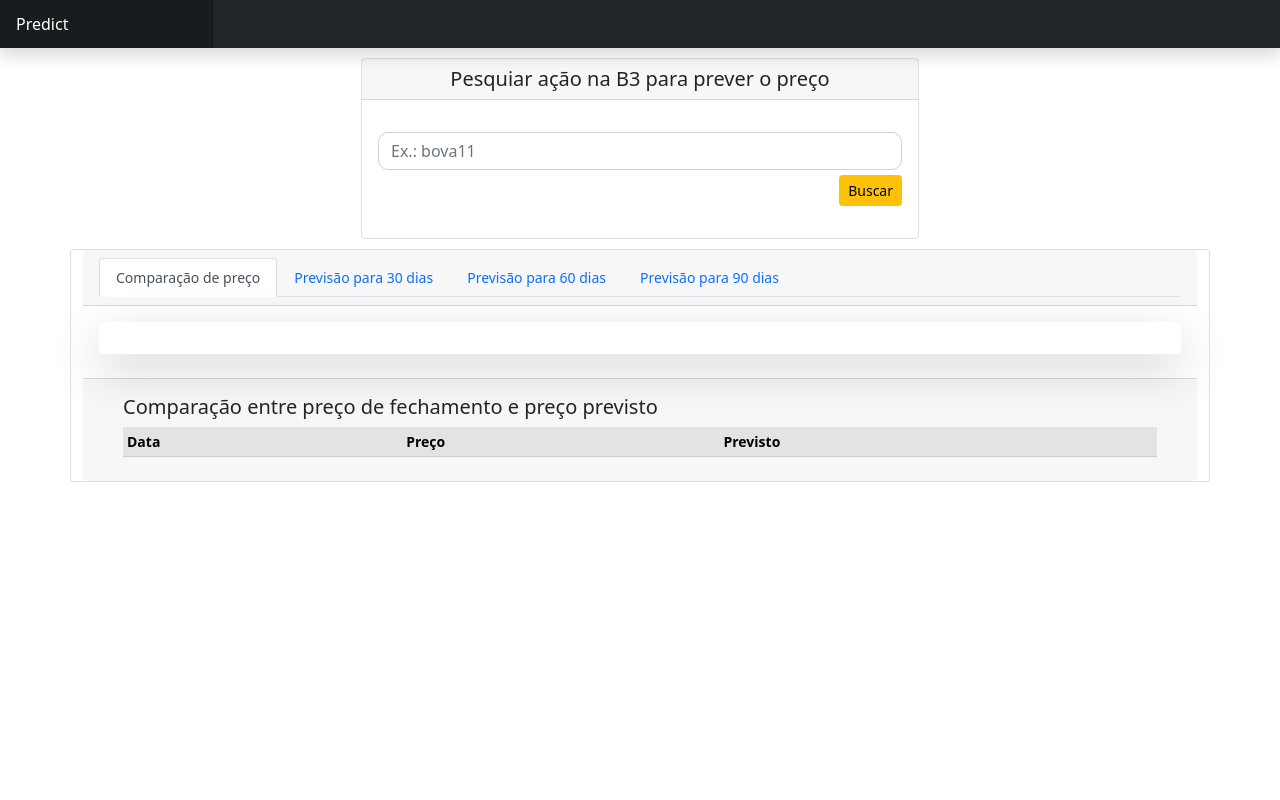
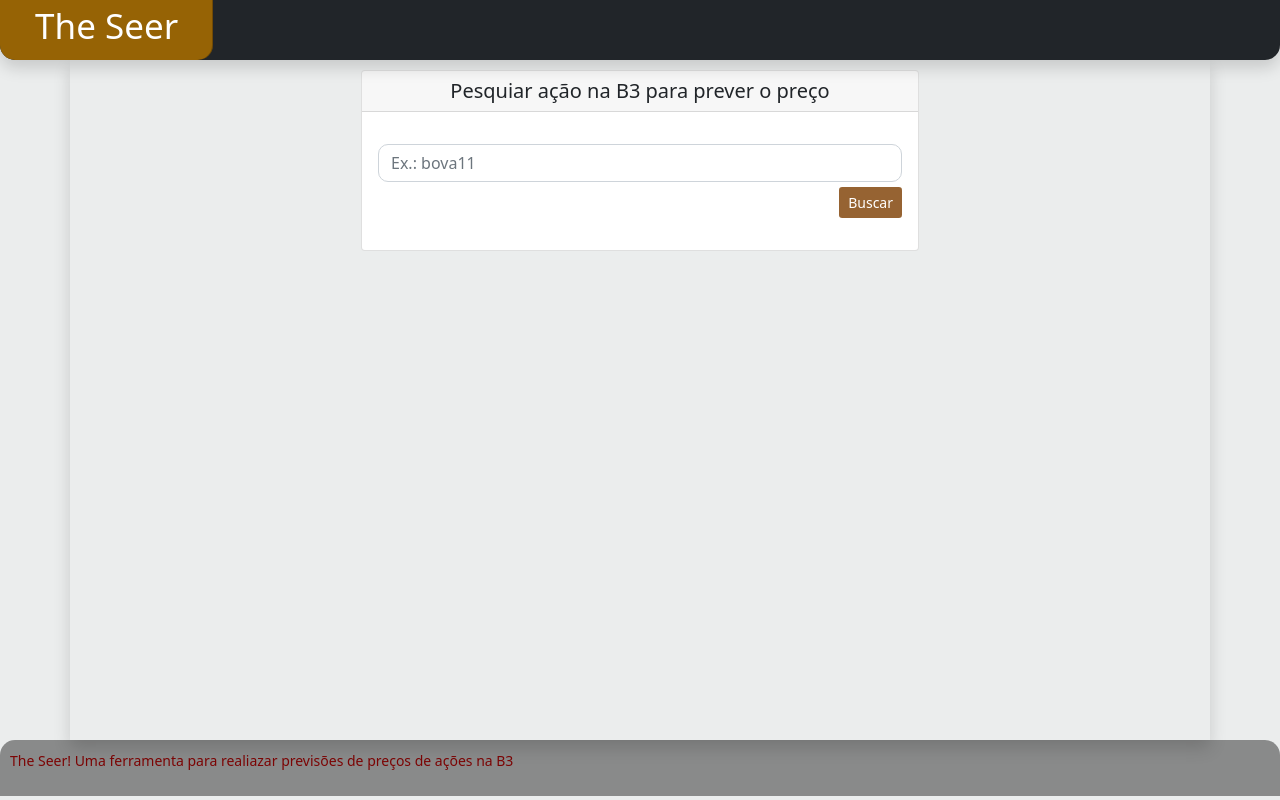
Before and after one commit to OberisSantos/predictPrecoAcao, a Django app: page / in a window 1280 px wide. Run offline with Django 3.2, Linux system fonts and the light colour scheme; lists and menus that the app fills with data are empty; some libraries are stand-ins or nearby versions.

Commit message:
Template

```diff
--- a/acao/static/css/style.css
+++ b/acao/static/css/style.css
@@ -3,7 +3,6 @@
     padding: 0;
     vertical-align: baseline;
 }
-
 
 
 #searchHome{
--- a/acao/static/js/lstm_json.js
+++ b/acao/static/js/lstm_json.js
@@ -1,5 +1,4 @@
-/**
-var xArray = ['2022-01-19','2022-01-20','2022-01-21','2022-01-24', '2022-01-24'];
+/*var xArray = ['2022-01-19','2022-01-20','2022-01-21','2022-01-24', '2022-01-24'];
 var yArray = [100.470799,100.825146,101.050026,101.169745];
 
 var xArray2 = ['2022-01-19','2022-01-20','2022-01-21','2022-01-24'];
@@ -22,43 +21,59 @@ var layout = {
 };
 
 // Display using Plotly
-Plotly.newPlot("real", data, layout);*/
+Plotly.newPlot("real", data, layout);
+*/
 
 function criarTabelaReal(data, preco, previsao){
+
+  console.log('foi');
   this.data = data;
   this.preco = preco;
   this.previsao = previsao;
 
   var corpo_tabela = document.querySelector("#tablereal");
-  var fim = data.length - 1;
-  for(var i=fim; i >fim - 30; i-- ){
+  //var fim = data.length - 1;
+  //for(var i=fim; i >fim - 30; i-- ){
+  for(var i=0; i < 90; i++ ){
     //formatar a data
-    var date = data[i];
-    var dataFormatada = date.toLocaleDateString('pt-BR', {timeZone: 'UTC'});
+    //var date = data[i];
+    //var dataFormatada = date.toLocaleDateString('pt-BR', {timeZone: 'UTC'});
     //Criar os elementos
     var linha = document.createElement("tr");
     var campo_data = document.createElement("td");
     var campo_preco = document.createElement("td");
     var campo_previsao = document.createElement("td");
+    var campo_diferenca = document.createElement("td");
+    var campo_porcentagem = document.createElement("td");
     //Criar estilo
-    //linha.className = "nomeclasse";
+    //corpo_tabela.className = "table";
 
 
     //Criar nós
-    var texto_data = document.createTextNode(dataFormatada);
+    //var texto_data = document.createTextNode(dataFormatada);
+    var texto_data = document.createTextNode(i+1);
     var texto_preco = document.createTextNode(parseFloat(preco[i]).toFixed(4));
     var texto_previsao = document.createTextNode(parseFloat(previsao[i]).toFixed(4));
+    var diferenca = Math.abs(parseFloat(preco[i] - previsao[i]).toFixed(4));
+    var texto_diferenca = document.createTextNode(diferenca);
+    var porcentagem = parseFloat((diferenca * 100) /  preco[i]).toFixed(2);
+    var texto_porcentagem = document.createTextNode(porcentagem);
+    console.log(porcentagem);
 
     //vincular os dados aos elementos
     campo_data.appendChild(texto_data);
     campo_preco.appendChild(texto_preco);
     campo_previsao.appendChild(texto_previsao);
+    campo_diferenca.appendChild(texto_diferenca);
+    campo_porcentagem.appendChild(texto_porcentagem);
 
     //vincular os elementos ao documento
     corpo_tabela.appendChild(linha);
     corpo_tabela.appendChild(campo_data);
     corpo_tabela.appendChild(campo_preco);
     corpo_tabela.appendChild(campo_previsao);
+    corpo_tabela.appendChild(campo_diferenca);
+    corpo_tabela.appendChild(campo_porcentagem);
 
   }
 }
@@ -79,7 +94,7 @@ function criarTabelaFuturo(data, futuro, range, seletor){
     var campo_data = document.createElement("td");
     var campo_futuro = document.createElement("td");
     //Criar estilo
-    //linha.className = "nomeclasse";
+    linha.className = "table";
 
     //Criar nós
     var texto_data = document.createTextNode(dataFormatada);
@@ -96,7 +111,7 @@ function criarTabelaFuturo(data, futuro, range, seletor){
 
   }
 }
-/**
+
 function tabela(){
   var xArray = ['2022-01-19','2022-01-20','2022-01-21','2022-01-24', '2022-01-24'];
   var yArray = [100.470799,100.825146,101.050026,101.169745, 101.050026];
@@ -105,12 +120,11 @@ function tabela(){
   var yArray2 = [102.470799,101.825146,101.050026,104.169745, 104.169745];
   criarTabelaReal(xArray, yArray, yArray2);
 
-  criarTabelaFuturo(xArray, yArray, 30, '#futuro30');
-  criarTabelaFuturo(xArray, yArray, 60, '#futuro60');
+  //criarTabelaFuturo(xArray, yArray, 30, '#futuro30');
+  //criarTabelaFuturo(xArray, yArray, 60, '#futuro60');
 }
 
-tabela(); */
-
+tabela();
 function keras(response){
 
   var lstmprevisao = response.lstm_json;
@@ -119,6 +133,11 @@ function keras(response){
   var lstm_data = lstmprevisao.data;
   var lstm_futuro = lstmprevisao.futuro;
   var lstm_data_futuro = lstmprevisao.data_futuro;
+  var acao = response.acao;
+  console.log(acao);
+
+  document.getElementById("acao").textContent = "Previsão para o ativo - " + acao;
+
 
   var data_passada = [];
   for(var i = 0; i < lstm_data.length; i++ ){
@@ -134,15 +153,20 @@ function keras(response){
 
   function validacao(){
     // Define Data
-    var data = [
+    /*var data = [
       {x: data_passada, y: lstm_previsao, mode:"lines", name:'previsão'},
       {x: data_passada, y: lstm_preco, mode:"lines", name:'preço'}
+    ]; */
+    var data = [
+      {y: lstm_previsao, mode:"lines", name:'previsão'},
+      {y: lstm_preco, mode:"lines", name:'preço'}
     ];
     // Define Layout
     var layout = {
       xaxis: {title: "Datas"},//range: [40, 160],
       yaxis: {title: "Valor (R$)"},  //range: [5, 16],
-      title: "Preço de previsão e preço de fechamento"
+      title: "Preço de previsão e preço de fechamento",
+      width:1000
     };
 
     // Display using Plotly
@@ -162,7 +186,8 @@ function keras(response){
     var layout = {
       xaxis: {title: "Datas", range: [data_passada[0], data_futuro[29]]},//range: [40, 160],
       yaxis: {title: "Valor (R$)"},  //range: [5, 16],
-      title: "Previsão para 30 dias"
+      title: "Previsão para 30 dias",
+      width:1000
     };
 
     // Display using Plotly
@@ -181,7 +206,8 @@ function keras(response){
     var layout = {
       xaxis: {title: "Datas", range: [data_passada[0], data_futuro[59]]},//range: [40, 160],
       yaxis: {title: "Valor (R$)"},  //range: [5, 16],
-      title: "Previsão para 60 dias"
+      title: "Previsão para 60 dias",
+      width:1000
     };
 
     // Display using Plotly
@@ -200,7 +226,8 @@ function keras(response){
     var layout = {
       xaxis: {title: "Datas"},//range: [40, 160],
       yaxis: {title: "Valor (R$)"},  //range: [5, 16],
-      title: "Previsão para 30 dias"
+      title: "Previsão para 90 dias",
+      width:1000
     };
 
     // Display using Plotly
--- a/acao/templates/acao/_layouts/base.html
+++ b/acao/templates/acao/_layouts/base.html
@@ -44,18 +44,46 @@
                 font-size: 3.5rem;
               }
             }
+            .navbar-brand{
+                height: 60px;
+                background-color:  rgb(150, 99, 5);
+                font-size: 35px;
+                border-radius: 0px 0px 15px 15px;
+                text-align: center;
+                padding: 0px;
+            }
+            body{
+
+                background-color: rgba(227, 229, 230, 0.685);
+            }
+            .principal{
+                min-height: 85vh;
+                position:relative;
+            }
+            header{
+                border-radius: 0px 0px 15px 15px;
+            }
+            .footer{
+                bottom: 0px;
+                height: 7vh;
+                background-color: rgba(7, 7, 7, 0.432);
+                width: 100%;
+                border-radius: 15px 15px 0px 0px;
+                padding: 10px;
+                color:  rgb(124, 4, 4);
+            }
         </style>
+
 
 
     </head>
     <body>
         <header class="navbar navbar-dark sticky-top bg-dark flex-md-nowrap p-0 shadow">
-            <a class="navbar-brand col-md-3 col-lg-2 me-0 px-3" href="">Predict</a>
-
+            <a class="navbar-brand col-md-3 col-lg-2 me-0 px-3" href=""> The Seer</a>
         </header>
 
 
-        <div class="container">
+        <div class="container principal shadow">
             {% block conteudo %}
 
             {% endblock %}
@@ -64,6 +92,7 @@
 
             {% endblock %}
         </div>
+
 
 
         <script src="https://cdn.jsdelivr.net/npm/@popperjs/core@2.10.2/dist/umd/popper.min.js" integrity="sha384-7+zCNj/IqJ95wo16oMtfsKbZ9ccEh31eOz1HGyDuCQ6wgnyJNSYdrPa03rtR1zdB" crossorigin="anonymous"></script>
@@ -75,5 +104,10 @@
 
         <script src="{% static 'js/mcarlos.js' %}"></script>
         <script src="{% static 'js/lstm_json.js' %}"></script>
+
+        <footer class="footer">
+            <p>The Seer! Uma ferramenta para realiazar previsões de preços de ações na B3</p>
+        </footer>
+
     </body>
 </html>
--- a/acao/templates/acao/home.html
+++ b/acao/templates/acao/home.html
@@ -13,6 +13,15 @@
             top: 60px;   /* chartArea top  */
             left: 180px; /* chartArea left */
         }
+
+        table#highlight>tbody>tr:hover {
+            background-color: #2E5C78;
+        }
+
+        table#highlight>tbody>tr {
+            color: white;
+        }
+
     </style>
 
 {% endblock %}
@@ -36,12 +45,18 @@
 
 
                         <div class="d-grid gap-2 d-md-flex justify-content-md-end">
-                            <button type="submit" class="btn btn-warning btn-sm" style="font-weight: 500;">Buscar</button>
+                            <button type="submit" class="btn btn-sm" style="font-weight: 500; background-color:rgb(150, 99, 50); color:white;">Buscar</button>
                         </div>
 
                     </form>
                 </p>
-                <div id='load' style="display: none;">
+                <div id='msg' style="display: none;">
+                    <p class="card-text">
+
+                    </p>
+
+                </div>
+                <div id='load' style="display: none">
                     <p class="card-text">
                         Aguarde! estamos realizando a previsão!
                     </p>
@@ -127,7 +142,7 @@
 
 
 
-    <div class="row" id="prevTab" style="display: flex;">
+    <div class="row" id="prevTab" style="display: none;">
         <div class="card">
             <div class="card-header">
                 <ul class="nav nav-tabs" id="myTab" role="tablist">
@@ -145,7 +160,9 @@
                     </li>
                 </ul>
             </div>
+            <div class="shadow-lg p-3 bg-body rounded" id='acao' style="color:rgb(114, 38, 23); font-weight: 800;">
 
+            </div>
 
             <div class="tab-content" id="myTabContent">
                 <div class="tab-pane fade show active" id="real" role="tabpanel" >
@@ -163,12 +180,15 @@
                         <div class="container mt-2">
                             <h5>Comparação entre preço de fechamento e preço previsto</h5>
 
-                            <table class="table table-sm">
+                            <table class="table table-sm" id='highlight'>
                               <thead class="table-secondary">
+
                                 <tr>
-                                  <th>Data</th>
-                                  <th>Preço</th>
-                                  <th>Previsto</th>
+                                  <th>Dia</th>
+                                  <th>Preço (R$)</th>
+                                  <th>Previsto (R$)</th>
+                                  <th>Diferença (R$)</th>
+                                  <th>Diferença (%)</th>
                                 </tr>
                               </thead>
                               <tbody id='tablereal'>
@@ -201,10 +221,10 @@
                                 <thead class="table-secondary">
                                     <tr>
                                         <th>Data</th>
-                                        <th>Futuro</th>
+                                        <th>Futuro (R$)</th>
                                     </tr>
                                 </thead>
-                                <tbody id='futuro30'>
+                                <tbody class="" id='futuro30'>
 
                                 </tbody>
                             </table>
@@ -231,7 +251,7 @@
                                 <thead class="table-secondary">
                                     <tr>
                                         <th>Data</th>
-                                        <th>Futuro</th>
+                                        <th>Futuro (R$)</th>
                                     </tr>
                                 </thead>
                                 <tbody id='futuro60'>
@@ -259,7 +279,7 @@
                                 <thead class="table-secondary">
                                     <tr>
                                         <th>Data</th>
-                                        <th>Futuro</th>
+                                        <th>Futuro (R$)</th>
                                     </tr>
                                 </thead>
                                 <tbody id='futuro90'>
--- a/acao/views.py
+++ b/acao/views.py
@@ -36,13 +36,20 @@ def home(request):
 
 def predict(request):
     indice = request.POST['indice']
-    indice = indice.strip()+'.SA'
-    codigo = [indice]
+    acao = indice.upper()
 
     #import sys
     #sys.exit() #interroper
 
+    indice = indice.strip()+'.SA'
+    codigo = [indice]
+
+
+
     dataset =  get_acao(codigo)
+
+    #if(dataset.empty):
+      #return JsonResponse({"success":False, 'msg': 'Ativo não encontrado'}, status=500)
 
     #pevisao para algoritmo de Monte Carlos
     #prev_mc = previsao_monte_carlo(dataset)
@@ -50,7 +57,8 @@ def predict(request):
     #prev_mc = json.dumps(prev_mc)
 
     #return JsonResponse({"success":True, 'msg': 'Funciona', "mc_json":prev_mc}, status=200)
-    return JsonResponse({"success":True, "lstm_json":prev_lstm}, status=200)
+    return JsonResponse({"success":True, "lstm_json":prev_lstm, 'acao':acao}, status=200)
+    #return JsonResponse({"success":True}, status=200)
 
     #previsao para algoritmo do Keras LSTM
     #prev_keras_lstm = keras_lstm(dataset)
@@ -163,7 +171,7 @@ def previsao_monte_carlo(dataset):
 
 
 #previsao com rede neural recorrente lstm-keras
-def lstm(df, n_futuro=90, steps=3):
+def lstm(df, n_futuro=90, steps=100):
   df_original = df.reset_index() #resetar o index
   acoes = df_original.set_index(pd.DatetimeIndex(df_original['Date'].values))
 
@@ -183,7 +191,7 @@ def lstm(df, n_futuro=90, steps=3):
 
   #gerando dados de treino e teste
   steps = steps #considerar os 30 valores para prever o 31
-
+  epochs = 100
   #Criar um função que retorna array para treinar e testar
   X_train, Y_train = create_df(train, steps)
   X_test, Y_test = create_df(test, steps)
@@ -214,7 +222,7 @@ def lstm(df, n_futuro=90, steps=3):
   '''
 
   #treinar o modelo sem stop
-  model.fit(X_train, Y_train, epochs=2, batch_size=steps, verbose=0, shuffle=False)
+  model.fit(X_train, Y_train, epochs=epochs, batch_size=steps, verbose=0, shuffle=False)
 
   #Salvar o modelo treinado
   model.save('acao/media/lstm/modeloTreinado.h5')
@@ -253,7 +261,7 @@ def lstm(df, n_futuro=90, steps=3):
     os.remove('acao/media/lstm/modeloTreinado.h5')
 
   #treinar novamenete o modelo com os demais dados
-  model.fit(X_test, Y_test, epochs=2, batch_size=steps, verbose=0, shuffle=False)
+  model.fit(X_test, Y_test, epochs=epochs, batch_size=steps, verbose=0, shuffle=False)
 
   #Realizar previsão para os dias futuro
 
--- a/core/settings.py
+++ b/core/settings.py
@@ -124,6 +124,7 @@ STATIC_ROOT = os.path.join(BASE_DIR, 'static')
 
 MEDIA_URL = '/media/'
 MEDIA_ROOT = os.path.join(BASE_DIR, 'media')
+
 # Default primary key field type
 # https://docs.djangoproject.com/en/3.2/ref/settings/#default-auto-field
 
```
Also changed, not shown: acao/static/js/ajax.js (+4 -3 lines), acao/media/img/logo.png (added), core/urls.py (line endings or trailing spaces).
